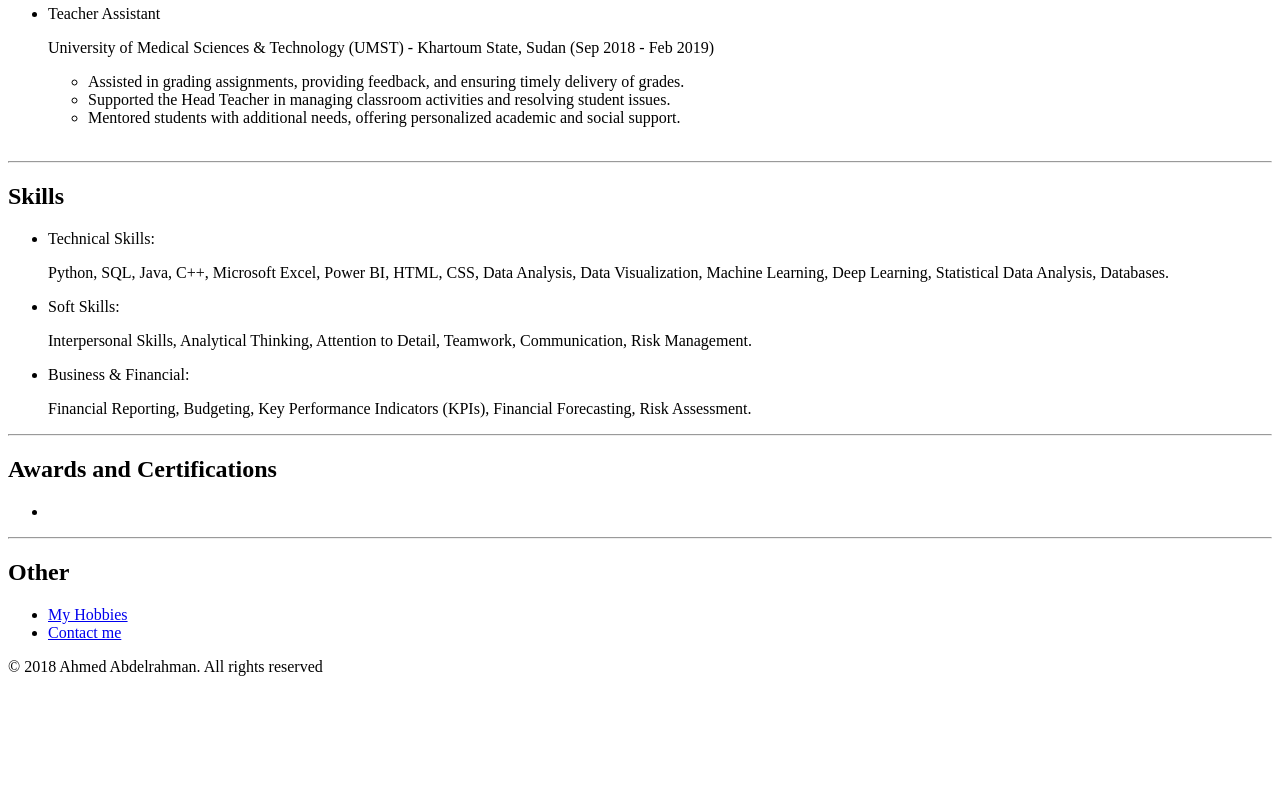
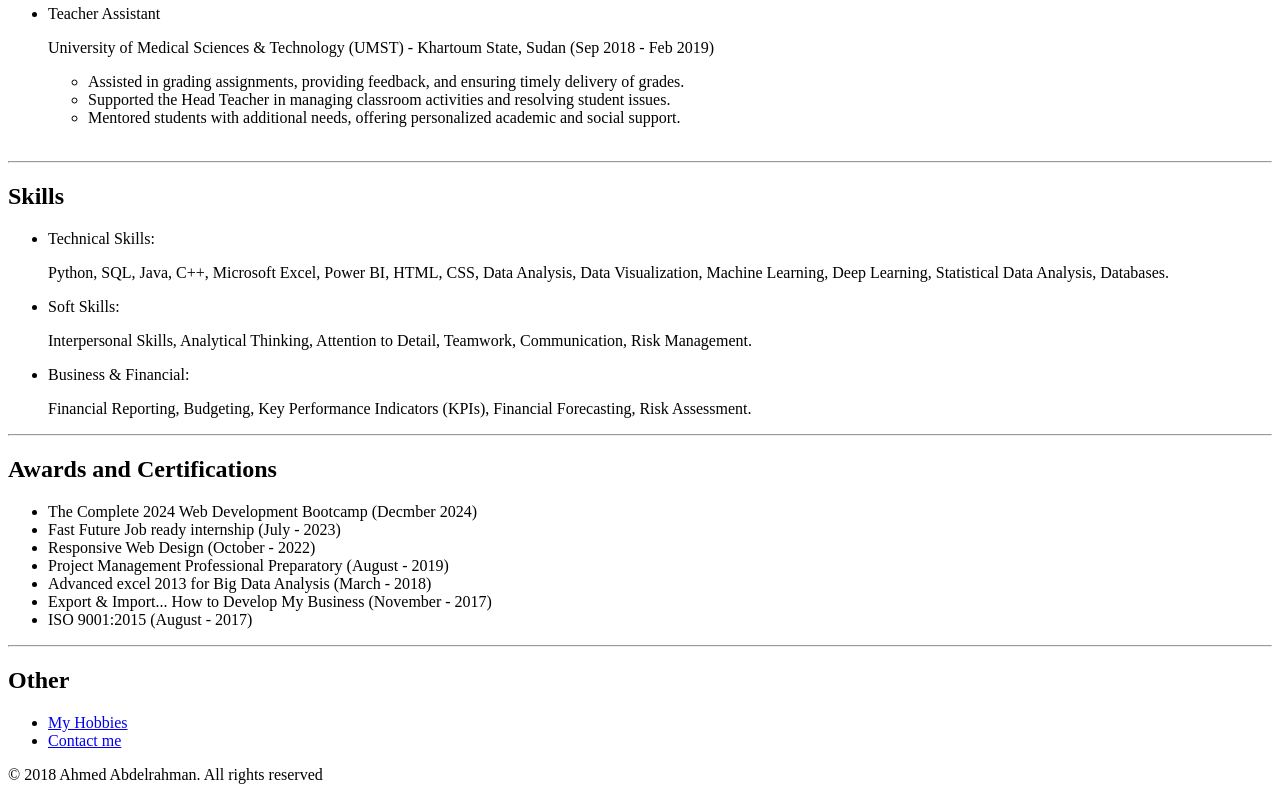
Before and after one commit to AizenDAce/Online-Resume, a plain HTML site: page index.html in a window 1280 px wide. Shown: the part 1077-1877 px from the top of the page. Before the commit the page ends 1769 px from the top, so only its background shows below. Drawn offline with Linux system fonts and the light colour scheme.

Commit message:
Add files via upload

```diff
--- a/index.html
+++ b/index.html
@@ -94,7 +94,13 @@
 
     <h2>Awards and Certifications</h2>
     <ul>
-        <li></li>
+        <li>The Complete 2024 Web Development Bootcamp (Decmber 2024)</li>
+        <li>Fast Future Job ready internship (July - 2023) </li>
+        <li>Responsive Web Design (October - 2022)</li>
+        <li>Project Management Professional Preparatory (August - 2019)</li>
+        <li>Advanced excel 2013 for Big Data Analysis (March - 2018)</li>
+        <li>Export & Import... How to Develop My Business (November - 2017)</li>
+        <li>ISO 9001:2015 (August - 2017)</li>
     </ul>
     <hr />
 
```
